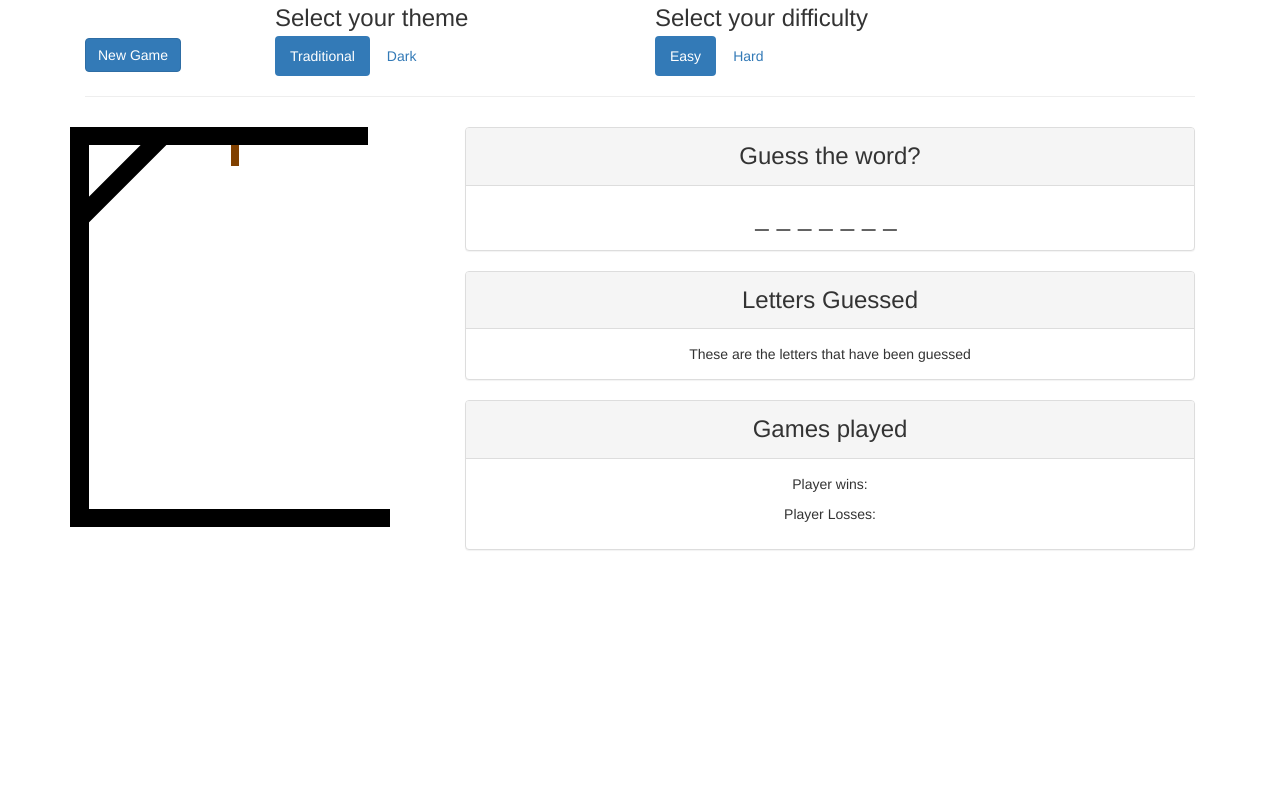
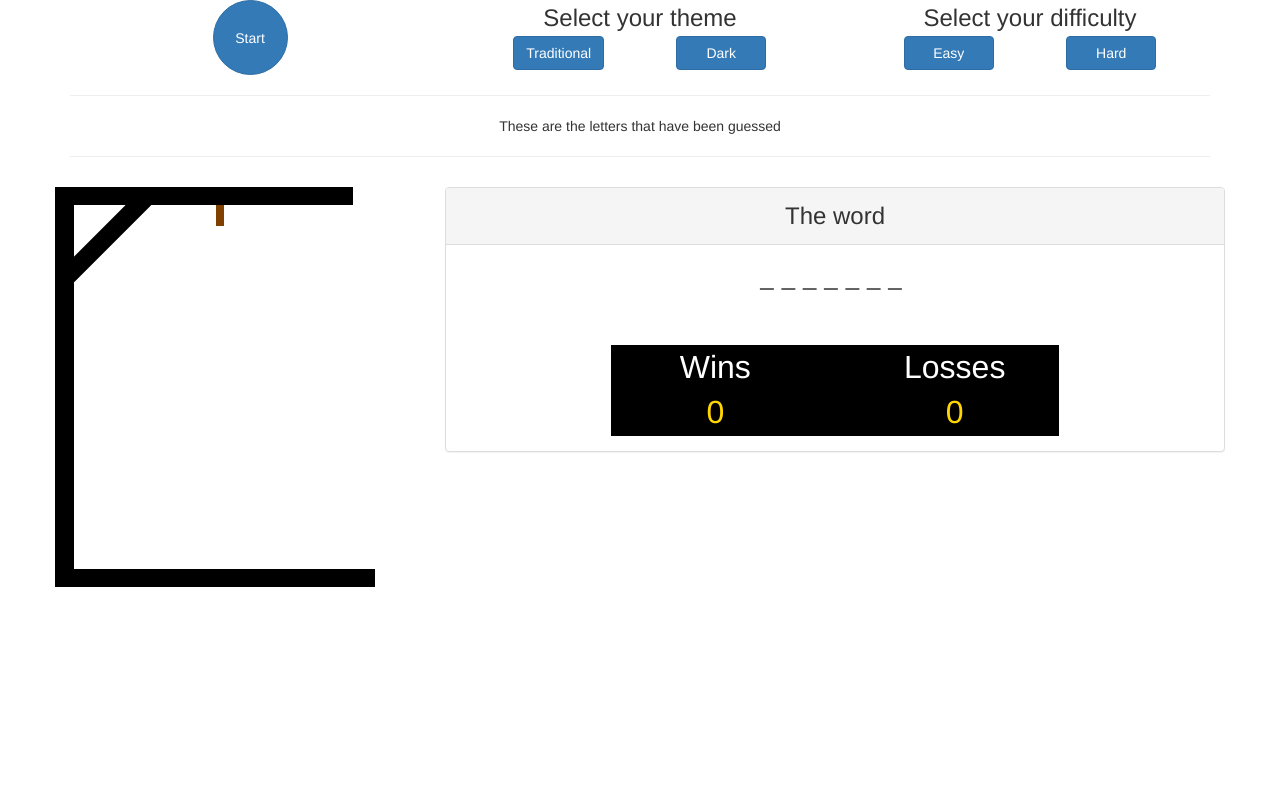
Before and after one commit to Tomcariello/Hangman, a PHP site: page / in a window 1280 px wide. Run offline with PHP 8.4, Linux system fonts and the light colour scheme.

Commit message:
started a style overhaul

```diff
--- a/assets/css/styles.css
+++ b/assets/css/styles.css
@@ -1,41 +1,30 @@
-* {
-	/*border: 1px solid black;*/
-}
-
 body {
 	width: 100%;
-	height: 100%;
 }
-
-.new-game > a {
-	color: #ffffff;
+.new-game {
+    border-radius: 50%;
+    height: 75px;
+    width: 75px;
 }
-#difficulty {
-	/*display: none;*/
+.startSection {
+	text-align: center;
 }
 .board {
 	margin: 15px;
-
-}
-#scoreboard {
-
 }
 .leftwindow {
 	margin-top: 10px;
 	margin-bottom: 10px;
-	height: 410px;
 	padding: 0px;
 }
 .rightwindow {
 	margin-top: 10px;
 	margin-bottom: 10px;
-	height: 410px;
 	padding: 0px;
 }
 .funfacts {
 	display: none;
 }
-
 .panel-default>.panel-heading {
     text-align: center;
 }
@@ -43,16 +32,38 @@ h1, h2, h3, h4, h5, h6 {
     margin-top: 5px;
     margin-bottom: 5px;
 }
-
 #wordstatus {
 	font-size: 24px;
 	letter-spacing: 8px;
- }
-
+}
  .panel-body {
  	text-align: center;
- }
-
- .button {
+}
+.button {
  	margin-top: 38px;
  }
+ .themeButton, .difficultyButton {
+    color: #fff;
+	text-align: center;
+	min-width: 90px;
+}
+.textHeader {
+    text-align: center;
+}
+a {
+	color: white;
+}
+#usedletters {
+    text-align: center;
+}
+#scoreboard {
+    background-color: black;
+    color: #ffffff;
+    font-size: 32px;
+    width: 60%;
+    margin: auto;
+    margin-top: 50px;
+}
+#numberOfWins, #numberOfLosses {
+	color: #FFD700;
+}
--- a/assets/javascript/scripts.js
+++ b/assets/javascript/scripts.js
@@ -164,11 +164,12 @@ function updateBoardImage() {
 function updateScoreboard(gameStatus) {
 	if (gameStatus == "win") {
 		alert("You win!");
+		document.getElementById("numberOfWins").innerHTML = playerWins;
 	} else if (gameStatus == "lose") {
 		alert("You lose!");
+		document.getElementById("numberOfLosses").innerHTML = playerLosses;
 		newGame();
 	}
-	document.getElementById("scoreboard").innerHTML = "<p>Player wins: " + playerWins + "</p><p>Player Losses:" + playerLosses + "</p>";
 }
 
 function printLetters() {
@@ -176,7 +177,7 @@ function printLetters() {
 		if (i == 0) {
 			document.getElementById("usedletters").innerHTML = lettersGuessed[i];
 		} else {
-		document.getElementById("usedletters").innerHTML += ", " + lettersGuessed[i];
+			document.getElementById("usedletters").innerHTML += ", " + lettersGuessed[i];
 		}
 	}
 }
@@ -191,8 +192,8 @@ function setTheme(themeSelected) {
 		theme = "traditional";
 
 		//Update pills
-		document.getElementById("traditional").className = "active";
-		document.getElementById("dark").className = "";
+		// document.getElementById("traditional").className = "active";
+		// document.getElementById("dark").className = "";
 
 		//change graphic to traditional theme
 		var imageValue = document.getElementById("imagedisplayed").src;
@@ -202,7 +203,7 @@ function setTheme(themeSelected) {
 		document.getElementById("imagedisplayed").src=imageToSet;
 
 		//Display difficulty options #difficulty
-		document.getElementById('difficulty').style.display = "inline-block";
+		document.getElementById('difficultyGroup').style.display = "block";
 
 
 
@@ -210,8 +211,8 @@ function setTheme(themeSelected) {
 		theme = "traditional";
 
 		//update pills
-		document.getElementById("traditional").className = "active";
-		document.getElementById("dark").className = "";
+		// document.getElementById("traditional").className = "active";
+		// document.getElementById("dark").className = "";
 
 		//change graphic to traditional theme
 		var imageValue = document.getElementById("imagedisplayed").src;
@@ -222,7 +223,7 @@ function setTheme(themeSelected) {
 		document.getElementById("imagedisplayed").src=imageToSet;
 
 		//Display difficulty options #difficulty
-		document.getElementById('difficulty').style.display = "inline-block";
+		document.getElementById('difficultyGroup').style.display = "block";
 
 	} else if (themeSelected == "theme2") {
 		if (guesses >= 6) {
@@ -232,9 +233,9 @@ function setTheme(themeSelected) {
 
 		theme = "dark";
 
-		//aupdate pills
-		document.getElementById("traditional").className = "";
-		document.getElementById("dark").className = "active";
+		//Update pills
+		// document.getElementById("traditional").className = "";
+		// document.getElementById("dark").className = "active";
 
 		//change graphic to dark theme
 		var imageValue = document.getElementById("imagedisplayed").src;
@@ -245,7 +246,7 @@ function setTheme(themeSelected) {
 		document.getElementById("imagedisplayed").src=imageToSet;
 
 		//hide difficulty options #difficulty
-		document.getElementById('difficulty').style.display = "none";
+		document.getElementById('difficultyGroup').style.display = "none";
 	}
 	// document.querySelector('#scoreboard').innerHTML = "Player wins: " + playerWins + "<Br><Br>CPU Wins: " +  "<Br><Br>Ties: ";
 }
@@ -260,13 +261,13 @@ function setDifficulty(difficulty) {
 	if (difficulty == "easy") {
 		difficultySetting = "easy";
 		//aupdate pills
-		document.getElementById("easy").className = "active";
-		document.getElementById("hard").className = "";
+		// document.getElementById("easy").className = "active";
+		// document.getElementById("hard").className = "";
 	} else {
 		difficultySetting = "hard";
 		//aupdate pills
-		document.getElementById("easy").className = "";
-		document.getElementById("hard").className = "active";
+		// document.getElementById("easy").className = "";
+		// document.getElementById("hard").className = "active";
 	}
 
 	setTheme("theme1");
--- a/index.html
+++ b/index.html
@@ -1,4 +1,3 @@
-<!DOCTYPE html>
 <html lang="en">
 	<head>
 		<meta charset="UTF-8">
@@ -12,91 +11,119 @@
 		</script>
 	</head>
 <body>
-<!-- testing -->
+
 	<div class="container">
+		<div class="row navRow">
+			<div class="col-md-4 startSection">
+				<a href="#" onClick=newGame();>
+					<button type="button" class="btn btn-primary new-game">Start</button>
+				</a>
+			</div>
 
-	<row>
-			<div class="col-md-2">
-			<div class="button">
-			<button type="button" class="btn btn-primary new-game"><a href="#" onClick=newGame();>New Game</a></button>
+			<div class="col-md-4">
+				<div class="row">
+					<div class="col-xs-12 textHeader">
+						<h3>Select your theme</h3>
+					</div>
+				</div>
+				<div class="row">
+					<div class="col-xs-1"></div>
+					<div class="col-xs-5 themeButton">
+						<a href="#" onClick=setTheme("theme1");>
+							<button type="button" class="themeButton btn btn-primary">Traditional</button>
+						</a>
+					</div>
+					<div class="col-xs-5 themeButton">
+						<a href="#" onClick=setTheme("theme2");>
+							<button type="button" class="themeButton btn btn-primary">Dark</button>
+						</a>
+						</button>
+					</div>
+					<div class="col-xs-1"></div>
+				</div>
+			</div>
+			<div id="difficultyGroup" class="col-md-4 textHeader">
+				<div class="row">
+					<div class="col-xs-12 textHeader">
+						<h3>Select your difficulty</h3>
+					</div>
+				</div>
+				<div class="row">
+					<div class="col-xs-1"></div>
+					<div class="col-xs-5 themeButton">
+						<a href="#" onClick=setDifficulty("easy")>
+							<button type="button" class="difficultyButton btn btn-primary">Easy</button>
+						</a>
+					</div>
+					<div class="col-xs-5 themeButton">
+						<a href="#" onClick=setDifficulty("hard")>
+							<button type="button" class="difficultyButton btn btn-primary">Hard</button>
+						</a>
+					</div>
+				</div>
+			</div>
+		</div>
+		<div class="row">
+			<div class="col-sm-12">
+				<hr>
 			</div>
 		</div>
 
-
-		<div class="col-md-4">
-			<div class="theme">
-				<h3>Select your theme</h3>
-
-				<ul class="nav nav-pills">
-				  <li role="presentation" id="traditional" class="active"><a href="#" onClick=setTheme("theme1");>Traditional</a></li>
-				  <li role="presentation" id="dark" ><a href="#" onClick=setTheme("theme2");>Dark</a></li>
-				</ul>
+		<div class="row">
+			<div id="usedletters" class="col-xs-12">
+				These are the letters that have been guessed
 			</div>
 		</div>
-		<div class="col-md-4">
-			<div id="difficulty">
-				<h3>Select your difficulty</h3>
-				<ul class="nav nav-pills">
-				  <li role="presentation" id="easy" class="active"><a href="#" onClick=setDifficulty("easy")>Easy</a></li>
-				  <li role="presentation" id="hard"><a href="#" onClick=setDifficulty("hard")>Hard</a></li>
-				</ul>
-			</div>
-		</div>
-	</row>
 
-	<!-- <div class="clearfix"></div> -->
-	<row>
+		<div class="row">
 			<div class="col-sm-12">
 				<hr>
 			</div>
-	</row>
+		</div>
 
-	<row>
+		<div class="row">
 			<div class="col-md-4 leftwindow">
-			<div>
 				<div id="board">
 					<img src="assets/images/traditionaleasy/0.png" id="imagedisplayed">
 				</div>
 			</div>
-		</div>
+
 			<div class="col-md-8 rightwindow">
-				<row>
+				<div class="row">
 					<div class="col-xs-12">
 						<div class="panel panel-default">
-						  <div class="panel-heading"><h3>Guess the word?</h3></div>
+							<div class="panel-heading"><h3>The word</h3></div>
 								<div class="panel-body">
 									<div id="wordstatus">
 										Display underscores indicating word length
 									</div>
+									<div id="scoreboard">
+										<div class="row">
+											<div class="col-xs-6">
+												Wins
+											</div>
+											<div class="col-xs-6">
+												Losses
 											</div>
 										</div>
-
-						<div class="panel panel-default">
-						  <div class="panel-heading"><h3>Letters Guessed</h3></div>
-						  <div class="panel-body">
-						  	<div id="usedletters">
-						  		These are the letters that have been guessed
+										<div class="row">
+											<div id="numberOfWins" class="col-xs-6">
+												0
+											</div>
+											<div id="numberOfLosses" class="col-xs-6">
+												0
+											</div>
+										</div>
+									</div>
+								</div>
+							</div>
+						</div>
+					</div>
 				</div>
 			</div>
 		</div>
 
-						<div class="panel panel-default">
-						  <div class="panel-heading"><h3>Games played</h3></div>
-						  <div class="panel-body">
-
-						  	<div id="scoreboard">
-						  		<p>Player wins:</p>
-								<p>Player Losses:</p>
-							</div>
-						  </div>
-						</div>
-					</div>
-				</row>
-			</div>
-		</div>
-	</row>
-
-	<row>
+		<div class="row">
 			<div class="col-xs-12 funfacts">
 				<div class="panel panel-default">
 					<div class="panel-heading">Fun Facts</div>
@@ -106,13 +133,5 @@
 			</div>
 
 	</div>
-
-
-
-
-
-
-
-
 </body>
 </html>
```
Also changed, not shown: hi.txt (deleted). Lines whose indentation alone changed are shown as unchanged.
